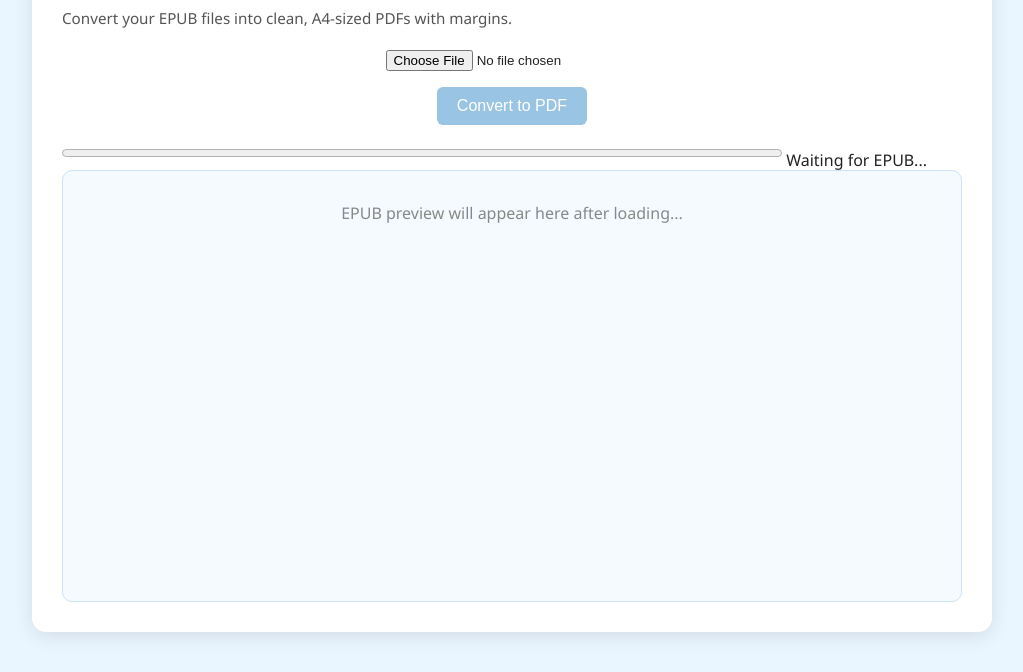
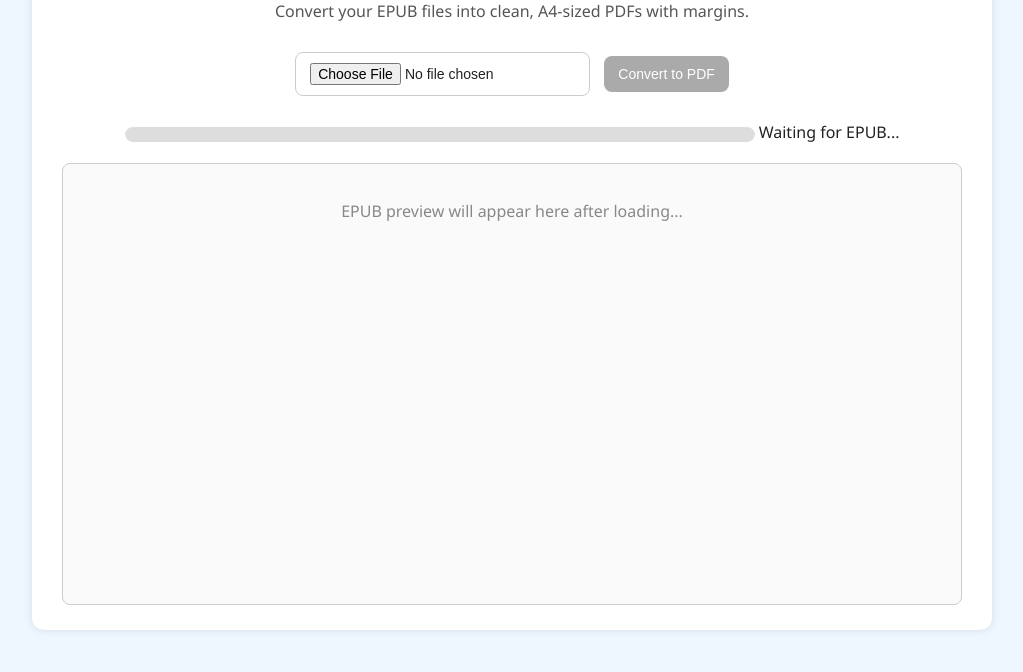
Before and after one commit to idcrypt/idcrypt-epub-pdf, a plain HTML site: page index.html in a window 1280 px wide. Shown: the part 135-807 px from the top of the page, without its empty margins (128-1151 px from the left). Drawn offline with Linux system fonts and the light colour scheme.

Commit message:
Update style.css

```diff
--- a/style.css
+++ b/style.css
@@ -1,107 +1,96 @@
-/* ===== IDCRYPT EPUB → PDF Converter Styles ===== */
 body {
-  font-family: "Segoe UI", Roboto, sans-serif;
-  background: #e9f5ff;
+  background: #eef6ff;
   color: #222;
+  font-family: "Segoe UI", sans-serif;
   margin: 0;
   padding: 0;
 }
 
 .container {
   max-width: 900px;
-  margin: 40px auto;
+  margin: 30px auto;
   background: #fff;
-  padding: 30px;
-  border-radius: 14px;
-  box-shadow: 0 4px 20px rgba(0,0,0,0.1);
-}
-
-header {
-  text-align: center;
-  margin-bottom: 30px;
+  padding: 25px 30px;
+  border-radius: 12px;
+  box-shadow: 0 0 10px rgba(0,0,0,0.1);
 }
 
 h1 {
-  color: #0077cc;
-  font-size: 1.8em;
-  margin-bottom: 8px;
+  text-align: center;
+  color: #0066cc;
+  margin-bottom: 10px;
 }
 
 .subtitle {
+  text-align: center;
   color: #555;
-  font-size: 0.95em;
+  margin-bottom: 25px;
 }
 
 .controls {
-  display: flex;
-  flex-direction: column;
-  align-items: center;
-  gap: 10px;
+  text-align: center;
   margin-bottom: 20px;
 }
 
-.file-label {
-  font-weight: 600;
-}
-
-input[type="file"] {
-  padding: 6px;
+input[type=file], button {
+  padding: 10px 14px;
+  border-radius: 8px;
+  border: 1px solid #ccc;
+  font-size: 14px;
+  margin: 5px;
 }
 
 button {
-  background-color: #0077cc;
-  color: #fff;
+  background-color: #007bff;
+  color: white;
   border: none;
-  border-radius: 6px;
-  padding: 10px 20px;
-  font-size: 1em;
   cursor: pointer;
-  transition: background-color 0.2s;
+  transition: background 0.3s;
 }
 
 button:disabled {
-  background-color: #9ac4e3;
+  background-color: #aaa;
   cursor: not-allowed;
 }
 
-button:hover:not(:disabled) {
-  background-color: #005fa3;
+button:hover:enabled {
+  background-color: #0056b3;
 }
 
-.progress-section {
-  display: flex;
-  flex-direction: column;
-  align-items: center;
-  margin-bottom: 15px;
+.progress-container {
+  text-align: center;
+  margin: 20px 0;
 }
 
 progress {
-  width: 80%;
-  height: 16px;
-  margin-bottom: 8px;
+  width: 70%;
+  height: 15px;
+  border-radius: 10px;
+  overflow: hidden;
+  appearance: none;
 }
 
-.status-box {
-  background-color: #f8f9fa;
-  border-left: 4px solid #0077cc;
-  padding: 12px;
-  border-radius: 8px;
-  margin-bottom: 25px;
+progress::-webkit-progress-bar {
+  background-color: #ddd;
+  border-radius: 10px;
+}
+
+progress::-webkit-progress-value {
+  background-color: #007bff;
+  border-radius: 10px;
+}
+
+#status {
   text-align: center;
+  margin: 15px 0;
+  font-size: 14px;
 }
 
 .viewer {
+  border: 1px solid #ccc;
+  border-radius: 8px;
+  padding: 20px;
+  background: #fafafa;
   min-height: 400px;
-  background-color: #f4faff;
-  border: 1px solid #cbe2f7;
-  border-radius: 10px;
-  padding: 15px;
   overflow-y: auto;
 }
-
-footer {
-  text-align: center;
-  margin-top: 20px;
-  font-size: 0.9em;
-  color: #666;
-}
```
